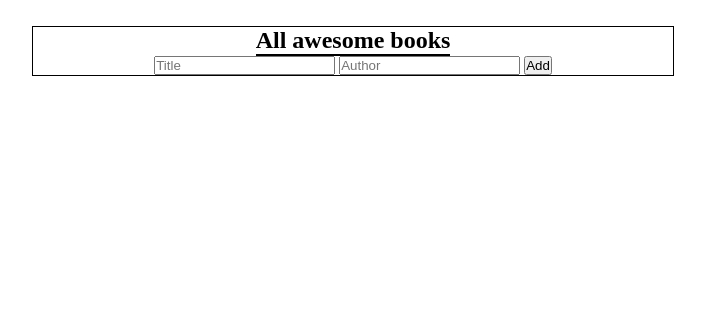
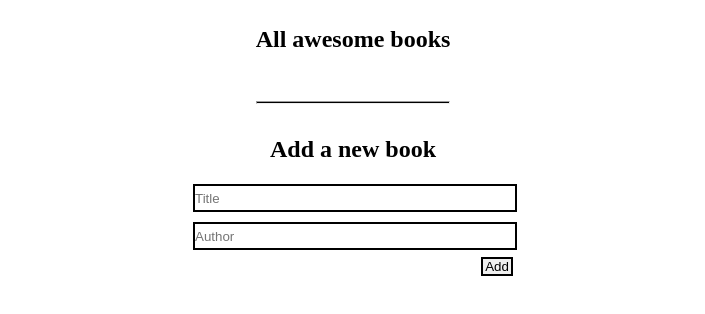
Before and after one commit to FevenSeyfu/Awesome-Books, a website: page index.html in a window 1280 px wide. Shown: the whole page, without its empty margins (287-992 px from the left). Drawn offline with Linux system fonts and the light colour scheme.

Commit message:
styles add

```diff
--- a/assets/css/style.css
+++ b/assets/css/style.css
@@ -4,20 +4,68 @@
 }
 
 .container {
-  display: flex;
-  flex-direction: column;
-  justify-content: center;
-  align-items: center;
   width: 50%;
   margin: 2% auto;
-  border: 1px solid black;
+}
+
+.header {
+  text-align: center;
+  padding-bottom: 1rem;
 }
 
 table {
+  table-layout: fixed;
   width: 100%;
-  border: 1px solid;
+  border: 2px solid;
+  border-collapse: collapse;
 }
 
-tr:nth-child(even) {
-  background-color: #f2f2f2;
+td {
+  height: 2rem;
 }
+
+.col-1 {
+  width: 80%;
+}
+
+td:nth-child(2) {
+  text-align: center;
+}
+
+tr:nth-child(odd) {
+  background-color: #d2d2d2;
+  width: 100%;
+  height: 100%;
+}
+
+.remove-btn {
+  padding: 2px 5px;
+  border: 2px solid;
+  width: 5rem;
+}
+
+.divider {
+  width: 30%;
+  height: 0.1rem;
+  background-color: black;
+  margin: 2rem auto;
+}
+
+.add-book-form {
+  padding: 0 25%;
+  display: flex;
+  flex-direction: column;
+}
+
+.input {
+  border: 2px solid;
+  height: 1.5rem;
+  width: 20rem;
+  margin: 5px auto;
+}
+
+#add-btn {
+  border: 2px solid;
+  width: 2rem;
+  margin: 2px 0 2px 18rem;
+}
--- a/index.html
+++ b/index.html
@@ -9,19 +9,28 @@
 </head>
 <body>
   <div class="container">
-		<section class="list-books-section">
-      <h1>All awesome books</h1>
-			<table id="display-book-list" class="booklist-table"></table>
+	  <section class="navbar">
+      <nav></nav>
 		</section>
+    <section class="list-books-section">
+      <h1 class="header">All awesome books</h1>
+			<table id="display-book-list" class="booklist-table">
+
+			</table>
+		</section>
+		<hr class="divider">
 		<section class="add-book-section">
-			<form action="" class="add-book-form" id="add-form">
-				<label for="title">
-					<input type="text" placeholder="Title" name="title" id="title" class="title-input">
-				</label>
-				<label for="author">
-					<input type="text" placeholder="Author" name="author" id="author" class="author-input">
-				</label>
-				<button type="submit" id="add-btn">Add</button>
+		  <h1 class="header">Add a new book</h1>
+			<form action=""  id="add-form">
+			  <div class="add-book-form">
+					<label for="title">
+						<input type="text" placeholder="Title" name="title" id="title" class="input">
+					</label>
+					<label for="author">
+						<input type="text" placeholder="Author" name="author" id="author" class="input">
+					</label>
+					<button type="submit" id="add-btn" >Add</button>
+				</div>
 			</form>
 		</section>
 	</div>
```
